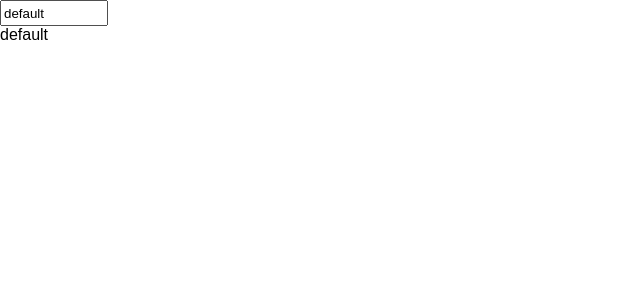
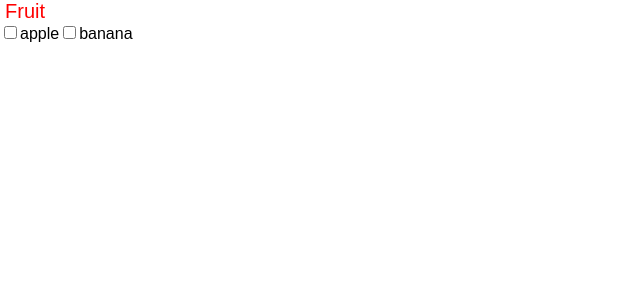
Before and after one commit to LeMueller/ReactJSFromKnowHowToPractise, a React (Create React App) app: page / in a window 1280 px wide. Shown: the top 300 px of the page, without its empty margins (0-640 px from the left). Built offline with nearby package versions, Linux system fonts and the light colour scheme.

Commit message:
class11 checkbox with bug, dont know the reason

```diff
--- /dev/null
+++ b/src/class11/checkbos.js
@@ -0,0 +1,67 @@
+import React, {Component} from 'react';
+
+let styles={
+	'title':{
+		fontSize: 20,
+		color:'red',
+		padding:5,
+		dispaly:'block'
+	}
+}
+
+class Form extends Component {
+	constructor(props){
+		super(props);
+		this.state={
+			input:[]
+		}
+		//console.log(this.state.input);
+		this.handleCheckboxChange=this.handleCheckboxChange.bind(this);
+	}
+
+	handleCheckboxChange(evt){
+		//debugger;
+
+		let selectFruits=new Array();
+		let tmpIndex;
+
+
+		alert(evt.target.value);
+		alert(evt.target.checked);
+
+		if(evt.target.checked){
+			selectFruits.push(evt.target.value);
+		}else{
+
+		}
+
+		console.log('selectFruits::: '+ selectFruits)
+		/*else{
+			tmpIndex=selectFruits.indexOf(evt.target.value);
+			//selectFruits.splice(tmpIndex,1);
+		}
+		this.setState({'input': selectFruits});
+		//console.log(this.state.input);*/
+	}
+
+	render(){
+		return(
+			<div>
+				<span style={styles.title}>Fruit</span>
+				<div>
+					<input type='checkbox' onChange={this.handleCheckboxChange} value='apple'/><span>apple</span>
+					<input type='checkbox' onChange={this.handleCheckboxChange} value='banana'/><span>banana</span>
+				</div>
+				<div>{this.state.input}</div>
+			</div>
+		)
+	}
+}
+
+export default class UseCheckbox extends Component {
+	render(){
+		return(
+			<Form/>
+		)
+	}
+}
--- /dev/null
+++ b/src/class11/file.js
@@ -0,0 +1,31 @@
+import React, {Component} from 'react';
+
+class Form extends Component {
+	constructor(props){
+		super(props);
+		this.state={
+			input:'default'
+		}
+		this.handleFileChange=this.handleFileChange.bind(this);
+	}
+
+	handleFileChange(evt){
+		this.setState({'input': evt.target.value});
+	}
+
+	render(){
+		return(
+			<div>
+				<input type='file' onChange={this.handleFileChange}/>
+			</div>
+		)
+	}
+}
+
+export default class UseFile extends Component {
+	render(){
+		return(
+			<Form />
+		)
+	}
+}
--- /dev/null
+++ b/src/class11/textarea.js
@@ -0,0 +1,46 @@
+import React, {Component} from 'react';
+
+let styles={
+	inputText:{
+		fontSize: 20,
+		color:'red',
+		dispaly:'block'
+	}
+}
+
+class Form extends Component {
+	constructor(props){
+		super(props);
+		this.state={
+			input:'default'
+		}
+
+		this.handleTextChange=this.handleTextChange.bind(this);
+	}
+
+	handleTextChange(evt){
+		this.setState({'input':evt.target.value});
+	}
+
+	render(){
+		return(
+			<div>
+				<textarea
+					type='text'
+					style={styles.inputText}
+					onChange={this.handleTextChange}
+					defaultValue={this.state.input}
+				/>
+				<div>{this.state.input}</div>
+			</div>
+		)
+	}
+}
+
+export default class UseTextarea extends Component {
+	render(){
+		return(
+			<Form/>
+		)
+	}
+}
--- a/src/index.js
+++ b/src/index.js
@@ -31,7 +31,10 @@ import UseAjax from './class10/ajax.js';
 import UseLoading from './class10/loading.js';
 
 import UseInput from './class11/text.js';
+import UseTextarea from './class11/textarea.js';
+import UseFile from './class11/file.js';
+import UseCheckbox from './class11/checkbos.js';
 
 
-ReactDOM.render(<UseInput />, document.getElementById('root'));
+ReactDOM.render(<UseCheckbox />, document.getElementById('root'));
 registerServiceWorker();
```
